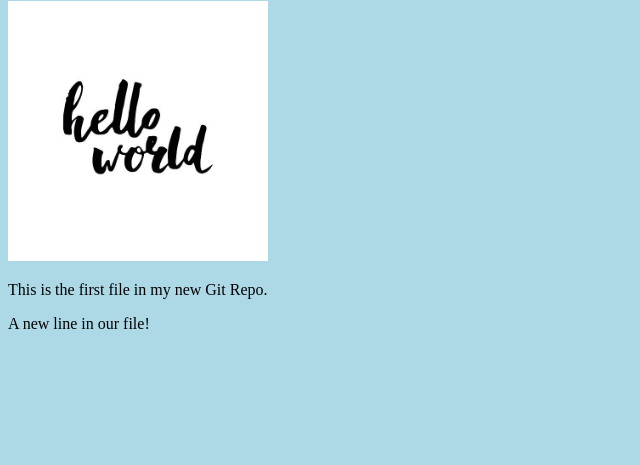
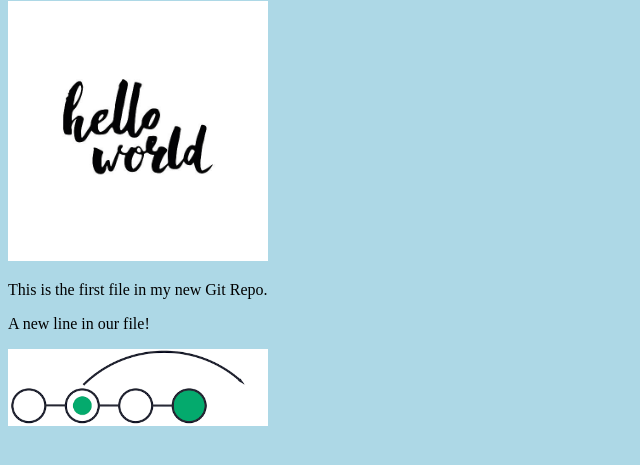
Before and after one commit to jusoaresf/hello-word, a plain HTML site: page index.html in a window 1280 px wide. Shown: the part 79-544 px from the top of the page, without its empty margins (0-640 px from the left). Drawn offline with Linux system fonts and the light colour scheme.

Commit message:
added new image

```diff
--- a/index.html
+++ b/index.html
@@ -13,6 +13,7 @@
         style="width:100%;max-width:260px"></div>
     <p>This is the first file in my new Git Repo.</p>
     <p>A new line in our file!</p>
+    <div><img src="img_hello_git.png" alt="Hello Git" style="width:100%;max-width:260px"></div>
 
 </body>
 
```
Also changed, not shown: img_hello_git.png (added).
